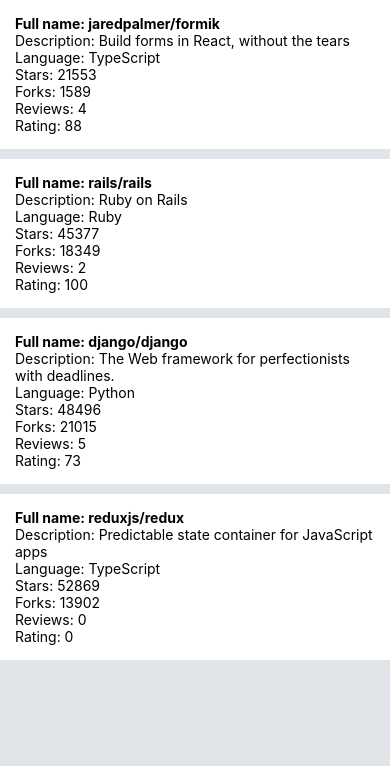
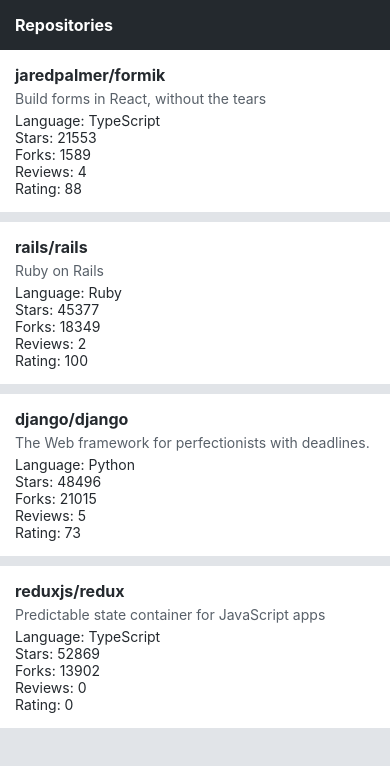
Before and after one commit to steveforde/fullstackopen-part10-reactnative, a React Native app: screen / in a window 390 px wide. Shown: the top 766 px of the page. Built offline with nearby package versions, Linux system fonts and the light colour scheme.

Commit message:
Implement AppBar component with Repositories tab

```diff
--- /dev/null
+++ b/src/components/AppBar.jsx
@@ -0,0 +1,30 @@
+import { View, StyleSheet, Pressable } from "react-native";
+import Constants from "expo-constants";
+import Text from "./Text";
+import theme from "../theme";
+
+const styles = StyleSheet.create({
+  container: {
+    paddingTop: Constants.statusBarHeight + 15, // Pushes text down safely below notch
+    paddingBottom: 15,
+    paddingHorizontal: 15,
+    backgroundColor: theme.colors.appBar,
+  },
+  text: {
+    color: theme.colors.appBarText,
+  },
+});
+
+const AppBar = () => {
+  return (
+    <View style={styles.container}>
+      <Pressable>
+        <Text fontWeight="bold" fontSize="subheading" style={styles.text}>
+          Repositories
+        </Text>
+      </Pressable>
+    </View>
+  );
+};
+
+export default AppBar;
--- a/src/components/Main.jsx
+++ b/src/components/Main.jsx
@@ -1,18 +1,18 @@
-import Constants from "expo-constants";
 import { StyleSheet, View } from "react-native";
 import RepositoryList from "./RepositoryList";
+import AppBar from "./AppBar";
 
 const styles = StyleSheet.create({
   container: {
-    marginTop: Constants.statusBarHeight,
     flex: 1,
-    backgroundColor: "#e1e4e8", // Adds contrast behind white list cards
+    backgroundColor: "#e1e4e8",
   },
 });
 
 const Main = () => {
   return (
     <View style={styles.container}>
+      <AppBar />
       <RepositoryList />
     </View>
   );
--- a/src/components/RepositoryItem.jsx
+++ b/src/components/RepositoryItem.jsx
@@ -1,4 +1,5 @@
-import { View, Text, StyleSheet } from "react-native";
+import { View, StyleSheet } from "react-native";
+import Text from "./Text";
 
 const styles = StyleSheet.create({
   container: {
@@ -10,8 +11,12 @@
 const RepositoryItem = ({ item }) => {
   return (
     <View style={styles.container}>
-      <Text style={{ fontWeight: "bold" }}>Full name: {item.fullName}</Text>
-      <Text>Description: {item.description}</Text>
+      <Text fontWeight="bold" fontSize="subheading">
+        {item.fullName}
+      </Text>
+      <Text color="textSecondary" style={{ marginVertical: 5 }}>
+        {item.description}
+      </Text>
       <Text>Language: {item.language}</Text>
       <Text>Stars: {item.stargazersCount}</Text>
       <Text>Forks: {item.forksCount}</Text>
--- /dev/null
+++ b/src/components/Text.jsx
@@ -0,0 +1,38 @@
+import { Text as NativeText, StyleSheet } from "react-native";
+import theme from "../theme";
+
+const styles = StyleSheet.create({
+  text: {
+    color: theme.colors.textPrimary,
+    fontSize: theme.fontSizes.body,
+    fontFamily: theme.fonts.main,
+    fontWeight: theme.fontWeights.normal,
+  },
+  colorTextSecondary: {
+    color: theme.colors.textSecondary,
+  },
+  colorPrimary: {
+    color: theme.colors.primary,
+  },
+  fontSizeSubheading: {
+    fontSize: theme.fontSizes.subheading,
+  },
+  fontWeightBold: {
+    fontWeight: theme.fontWeights.bold,
+  },
+});
+
+const Text = ({ color, fontSize, fontWeight, style, ...props }) => {
+  const textStyle = [
+    styles.text,
+    color === "textSecondary" && styles.colorTextSecondary,
+    color === "primary" && styles.colorPrimary,
+    fontSize === "subheading" && styles.fontSizeSubheading,
+    fontWeight === "bold" && styles.fontWeightBold,
+    style,
+  ];
+
+  return <NativeText style={textStyle} {...props} />;
+};
+
+export default Text;
--- /dev/null
+++ b/src/theme.js
@@ -0,0 +1,22 @@
+const theme = {
+  colors: {
+    textPrimary: "#24292e",
+    textSecondary: "#586069",
+    primary: "#0366d6",
+    appBar: "#24292e", // Added bar background token
+    appBarText: "#ffffff", // For visibility contrast
+  },
+  fontSizes: {
+    body: 14,
+    subheading: 16,
+  },
+  fonts: {
+    main: "System",
+  },
+  fontWeights: {
+    normal: "400",
+    bold: "700",
+  },
+};
+
+export default theme;
```
